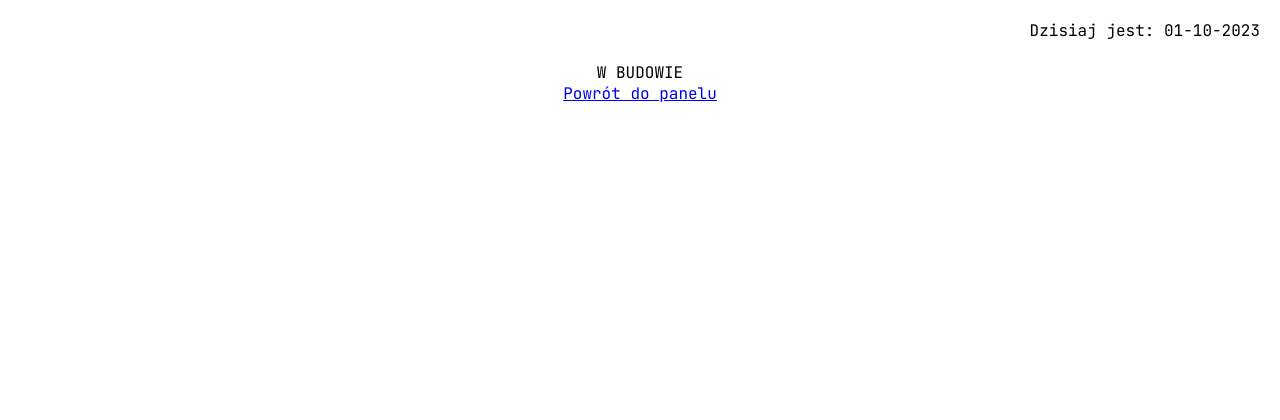
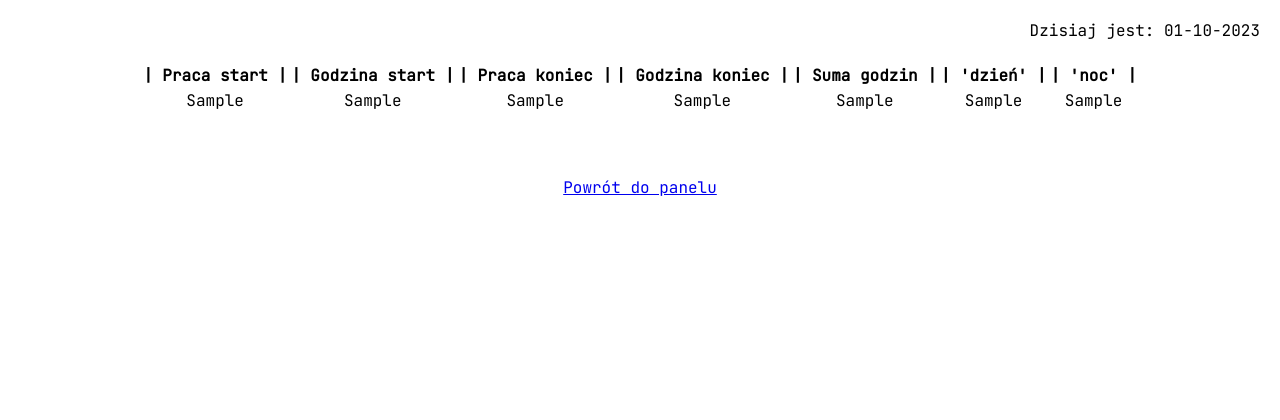
Before and after one commit to mattrattus/kiosk, a PHP site: page /godziny/godziny.php in a window 1280 px wide. Shown: the top 420 px of the page. Run offline with PHP 8.4, Linux system fonts and the light colour scheme; the visitor is signed in with stand-in values (Sample User, id 1); tables that the repository leaves empty or names only in its code hold one stand-in row (values such as "Sample post"); a stand-in replaces the project's code that opens the database connection.

Commit message:
hours function added

```diff
--- a/godziny/godziny.php
+++ b/godziny/godziny.php
@@ -1,3 +1,17 @@
+<?php
+header("Content-Type: text/html; charset=utf-8");
+session_start();
+if (!isset($_SESSION["username"])) {
+    header("Location: dodaj.php");
+    exit();
+}
+$username = $_SESSION["username"];
+
+require_once "../db_config.php";
+$sql = "SELECT data_start, godzina_start, data_koniec, godzina_koniec, suma_pracy,ilosc_dzien, ilosc_noc FROM `godziny` WHERE username = '$username'";
+$result = $mysqli->query($sql);
+?>
+
 <!DOCTYPE html>
 <html lang="pl">
 
@@ -14,8 +28,33 @@
     </div>
     <br><br><br>
     <div class="default">
-        <?php echo "W BUDOWIE"; ?>
-        <br>
+        <style>
+            table {
+                margin: 0 auto;
+            }
+        </style>
+        <?php
+        if ($result->num_rows > 0) {
+            echo "<table>";
+            echo "<tr><th>| Praca start | </th><th>| Godzina start | </th><th>| Praca koniec | </th><th>| Godzina koniec |</th><th>| Suma godzin |</th><th>| 'dzień' |</th><th>| 'noc' |</th></tr>";
+            while ($row = $result->fetch_assoc()) {
+                echo "<tr>";
+                echo "<td>" . $row["data_start"] . "</td>";
+                echo "<td>" . $row["godzina_start"] . "</td>";
+                echo "<td>" . $row["data_koniec"] . "</td>";
+                echo "<td>" . $row["godzina_koniec"] . "</td>";
+                echo "<td>" . $row["suma_pracy"] . "</td>";
+                echo "<td>" . $row["ilosc_dzien"] . "</td>";
+                echo "<td>" . $row["ilosc_noc"] . "</td>";
+                echo "</tr>";
+            }
+            echo "</table>";
+        } else {
+            echo "Nie znaleziono wyników.";
+        }
+        $mysqli->close();
+        ?>
+        <br><br><br>
         <a href="/panel.php">Powrót do panelu</a>
     </div>
     <div class="footer">
--- a/index.php
+++ b/index.php
@@ -45,7 +45,7 @@
     </div>
     <br><br><br><br><br>
     <div class="instrukcja">
-        <b>Uwaga! Kluczowa zmiana w zapisie godzin.</b>
+        <b>Uwaga! Nowe funkcjonalności.</b>
     </div>
     <div class="footer">
         <p>© 2023 IT.MATT</p>
--- a/panel.php
+++ b/panel.php
@@ -31,7 +31,7 @@ $username = $_SESSION["username"];
         <br>
         <a href="godziny/dodaj.php">Dodać godziny</a>
         <br /><br />
-        <a href="godziny/godziny.php">Sprawdzić moje godziny</a>
+        <a href="godziny/godziny.php">Sprawdzić moje godziny</a> <span style="color: red;"><== już działa</span>
         <br /><br />
         <a href="kontakt.php">Wysłać wiadomość</a>
         <br /><br />
```
Also changed, not shown: godziny/podsumowanie.php (+25 -10 lines), README.md.
